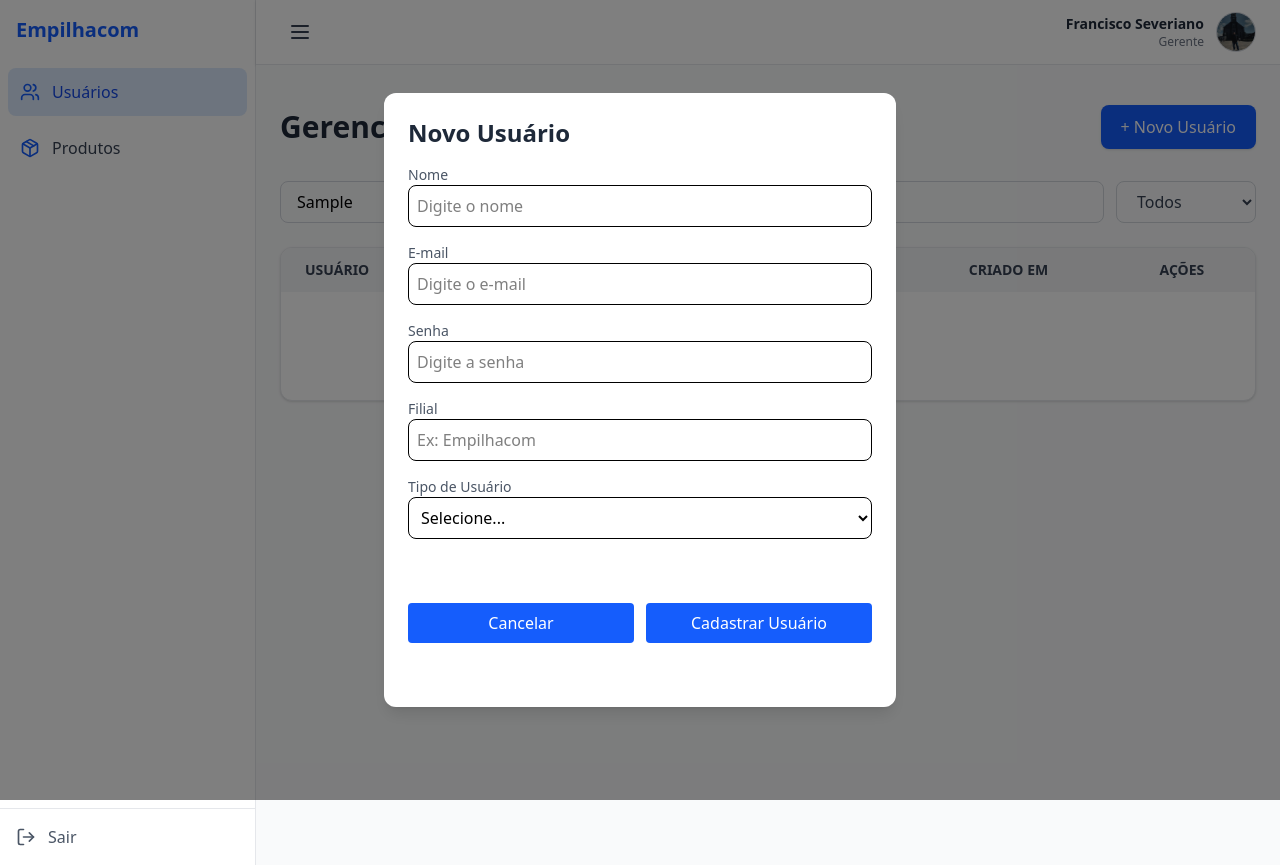
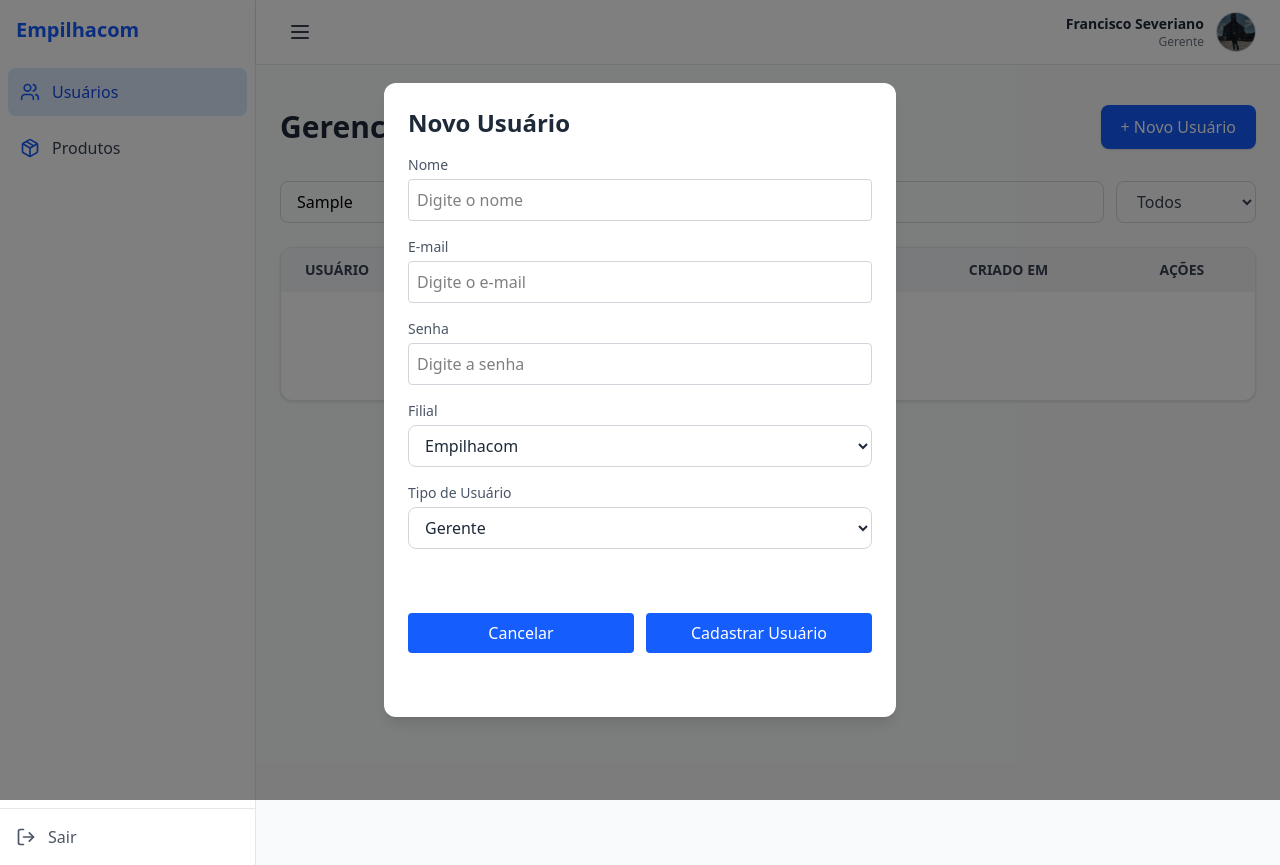
Before and after one commit to francisco328react/SISTEMA-ESTOQUE-FRONTNED, a React (Vite) app: page /dashboard/users in a window 1280 px wide. Both pictures are taken after typing "Sample" into the empty fields and a click on the button "+ Novo Usuário". Built offline with nearby package versions, Linux system fonts and the light colour scheme.

Commit message:
fix: Corrigindo bug no UserModal.tsx na parte de cadastro de usuários

```diff
--- /dev/null
+++ b/src/components/FormField/FormField.tsx
@@ -0,0 +1,16 @@
+import type { ReactNode } from "react";
+
+interface FormFieldProps {
+  label: string;
+  children: ReactNode;
+  error: string
+}
+
+export function FormField({ label, children }: FormFieldProps) {
+  return (
+    <div>
+      <label className="block text-sm text-gray-600 mb-1">{label}</label>
+      {children}
+    </div>
+  );
+}
--- a/src/components/Input/Input.tsx
+++ b/src/components/Input/Input.tsx
@@ -1,11 +1,12 @@
 interface InputProps {
-  id: string;
-  label: string;
+  id?: string;
+  label?: string;
   type?: string;
   placeholder?: string;
-  value: string;
+  value: string | undefined;
   onChange: (e: React.ChangeEvent<HTMLInputElement>) => void;
   required?: boolean;
+  name: string;
 }
 
 export const Input: React.FC<InputProps> = ({
@@ -16,6 +17,7 @@ export const Input: React.FC<InputProps> = ({
   value,
   onChange,
   required = false,
+  name,
 }) => (
   <div className="mb-4">
     <label htmlFor={id} className="block text-gray-700 mb-1">
@@ -23,9 +25,11 @@ export const Input: React.FC<InputProps> = ({
     </label>
     <input
       id={id}
+      name={name}
       type={type}
       placeholder={placeholder}
       value={value}
+      aria-required
       onChange={onChange}
       className="w-full p-2 border border-gray-300 rounded focus:outline-none focus:ring-2 focus:ring-blue-500"
       required={required}
--- a/src/components/Select/Select.tsx
+++ b/src/components/Select/Select.tsx
@@ -1,12 +1,13 @@
 interface SelectProps {
-  id: string;
-  label: string;
+  id?: string;
+  label?: string;
   value: string;
   onChange: (e: React.ChangeEvent<HTMLSelectElement>) => void;
   options: { value: string; label: string }[];
+  name: string;
 }
 
-export function Select({ id, label, value, onChange, options }: SelectProps) {
+export function Select({ id, label, value, onChange, options, name }: SelectProps) {
   return (
     <div>
       <label htmlFor={id} className="block text-sm font-medium text-gray-700 mb-1">
@@ -15,7 +16,9 @@ export function Select({ id, label, value, onChange, options }: SelectProps) {
       <select
         id={id}
         value={value}
+        name={name}
         onChange={onChange}
+        required
         className="w-full border border-gray-300 rounded-lg px-3 py-2 text-gray-800 focus:outline-none focus:ring-2 focus:ring-blue-500 focus:border-blue-500 transition"
       >
         {options.map((option) => (
--- a/src/components/UserModal/UserModal.tsx
+++ b/src/components/UserModal/UserModal.tsx
@@ -1,5 +1,8 @@
 import { useEffect, useState } from "react";
 import { Button } from "../Button/Button";
+import { FormField } from "../FormField/FormField";
+import { Input } from "../Input/Input";
+import { Select } from "../Select/Select";
 import type { User } from "../../types/User/User";
 
 interface UserModalProps {
@@ -16,41 +19,65 @@ export function UserModal({ isOpen, onClose, onSave, initialData }: UserModalPro
     email: "",
     password: "",
     branch: "",
-    role: "",
+    role: "gerente",
     image: "",
     createdAt: new Date().toISOString(),
   });
 
-  // Quando for editar, preencher os campos automaticamente
+  const [errors, setErrors] = useState<{ [key: string]: string }>({});
+
+  // Atualiza dados do formulário ao abrir o modal
   useEffect(() => {
+    if (isOpen) {
       if (initialData) {
         setFormData(initialData);
       } else {
-      // Resetar formulário se for um novo usuário
         setFormData({
           id: 0,
           name: "",
           email: "",
           password: "",
           branch: "",
-        role: "",
+          role: "gerente",
           image: "",
           createdAt: new Date().toISOString(),
         });
       }
+      setErrors({});
+    }
   }, [initialData, isOpen]);
 
+  // 🔤 Atualiza campos e limpa erros ao digitar
   const handleChange = (e: React.ChangeEvent<HTMLInputElement | HTMLSelectElement>) => {
     const { name, value } = e.target;
     setFormData((prev) => ({ ...prev, [name]: value }));
+
+    if (errors[name]) setErrors((prev) => ({ ...prev, [name]: "" }));
   };
 
+  // ✅ Validação de campos obrigatórios
+  const validateFields = () => {
+    const newErrors: { [key: string]: string } = {};
+
+    if (!formData.name.trim()) newErrors.name = "O nome é obrigatório.";
+    if (!formData.email.trim()) newErrors.email = "O e-mail é obrigatório.";
+    if (!formData.password.trim()) newErrors.password = "A senha é obrigatória.";
+    if (!formData.branch.trim()) newErrors.branch = "A filial é obrigatória.";
+    if (!formData.role.trim()) newErrors.role = "O tipo de usuário é obrigatório.";
+
+    setErrors(newErrors);
+    return Object.keys(newErrors).length === 0;
+  };
+
+  // Salvar usuário (novo ou edição)
   const handleSave = () => {
-    const userToSave = {
+    if (!validateFields()) return;
+
+    const userToSave: User = {
       ...formData,
-      image: formData.image || `https://ui-avatars.com/api/?name=${formData.name}`,
+      id: formData.id || Date.now(),
+      image: formData.image || `https://ui-avatars.com/api/?name=${encodeURIComponent(formData.name)}`,
       createdAt: formData.createdAt || new Date().toISOString(),
-      id: formData.id || Date.now(),
     };
 
     onSave(userToSave);
@@ -62,88 +89,73 @@ export function UserModal({ isOpen, onClose, onSave, initialData }: UserModalPro
   return (
     <div className="fixed inset-0 bg-black/50 flex justify-center items-center z-50">
       <div className="bg-white rounded-xl shadow-lg p-6 w-full max-w-lg relative">
-
-        {/* Título dinâmico */}
         <h2 className="text-2xl font-semibold text-gray-800 mb-4">
           {initialData ? "Editar Usuário" : "Novo Usuário"}
         </h2>
 
-        {/* Formulário */}
         <div className="space-y-4">
-          <div>
-            <label className="block text-sm text-gray-600">Nome</label>
-            <input
+          <FormField label="Nome" error={errors.name}>
+            <Input
               type="text"
               name="name"
               value={formData.name}
               onChange={handleChange}
-              className="w-full p-2 border rounded-lg focus:ring-2 focus:ring-blue-500"
               placeholder="Digite o nome"
             />
-          </div>
+          </FormField>
 
-          <div>
-            <label className="block text-sm text-gray-600">E-mail</label>
-            <input
+          <FormField label="E-mail" error={errors.email}>
+            <Input
               type="email"
               name="email"
               value={formData.email}
               onChange={handleChange}
-              className="w-full p-2 border rounded-lg focus:ring-2 focus:ring-blue-500"
               placeholder="Digite o e-mail"
             />
-          </div>
+          </FormField>
 
-          <div>
-            <label className="block text-sm text-gray-600">Senha</label>
-            <input
+          <FormField label="Senha" error={errors.password}>
+            <Input
               type="password"
               name="password"
               value={formData.password}
               onChange={handleChange}
-              className="w-full p-2 border rounded-lg focus:ring-2 focus:ring-blue-500"
               placeholder="Digite a senha"
             />
-          </div>
+          </FormField>
 
-          <div>
-            <label className="block text-sm text-gray-600">Filial</label>
-            <input
-              type="text"
+          <FormField label="Filial" error={errors.branch}>
+            <Select
               name="branch"
               value={formData.branch}
               onChange={handleChange}
-              className="w-full p-2 border rounded-lg focus:ring-2 focus:ring-blue-500"
-              placeholder="Ex: Empilhacom"
+              options={[
+                { label: "Empilhacom", value: "Empilhacom" },
+                { label: "Empilhatec", value: "Empilhatec" },
+              ]}
             />
-          </div>
+          </FormField>
 
-          <div>
-            <label className="block text-sm text-gray-600">Tipo de Usuário</label>
-            <select
+          <FormField label="Tipo de Usuário" error={errors.role}>
+            <Select
               name="role"
               value={formData.role}
               onChange={handleChange}
-              className="w-full p-2 border rounded-lg focus:ring-2 focus:ring-blue-500"
-            >
-              <option value="">Selecione...</option>
-              <option value="gerente">Gerente</option>
-              <option value="estoquista">Estoquista</option>
-            </select>
-          </div>
+              options={[
+                { label: "Gerente", value: "gerente" },
+                { label: "Estoquista", value: "estoquista" },
+              ]}
+            />
+          </FormField>
         </div>
 
-        {/* Botões */}
         <div className="flex justify-end gap-3 mt-6">
-          {/* <Button variant="secondary" onClick={onClose}>
-            Cancelar
-          </Button>
-          <Button variant="primary" onClick={handleSave}>
-            {initialData ? "Salvar Alterações" : "Cadastrar Usuário"}
-          </Button> */}
           <Button text="Cancelar" variant="secondary" onClick={onClose} />
-          <Button text={initialData ? "Salvar Alterações" : "Cadastrar Usuário"} variant="primary" onClick={handleSave} />
-
+          <Button
+            text={initialData ? "Salvar Alterações" : "Cadastrar Usuário"}
+            variant="primary"
+            onClick={handleSave}
+          />
         </div>
       </div>
     </div>
--- a/src/pages/Dashboard/Users.tsx
+++ b/src/pages/Dashboard/Users.tsx
@@ -6,28 +6,7 @@ import { Button } from "../../components/Button/Button";
 import type { User } from "../../types/User/User";
 
 export function Users() {
-  const [users, setUsers] = useState<User[]>([
-    {
-      id: 1,
-      name: "Carlos Souza",
-      email: "carlos@email.com",
-      password: "123456",
-      branch: "Empilhacom",
-      role: "gerente",
-      image: "https://ui-avatars.com/api/?name=Carlos+Souza",
-      createdAt: "2025-10-15T10:30:00",
-    },
-    {
-      id: 2,
-      name: "Ana Lima",
-      email: "ana@email.com",
-      password: "654321",
-      branch: "Empilhacom",
-      role: "estoquista",
-      image: "https://ui-avatars.com/api/?name=Ana+Lima",
-      createdAt: "2025-10-16T09:15:00",
-    },
-  ]);
+  const [users, setUsers] = useState<User[]>([]);
 
   const [search, setSearch] = useState("");
   const [filter, setFilter] = useState<"todos" | "gerente" | "estoquista">("todos");
@@ -43,7 +22,7 @@ export function Users() {
 
   // --- Adicionar novo usuário ---
   const handleAddUser = (newUser: User) => {
-    setUsers((prev) => [...prev, { ...newUser, id: Date.now() }]);
+    setUsers((prev) => [...prev, newUser ]);
   };
 
   // --- Editar usuário existente ---
@@ -159,9 +138,14 @@ export function Users() {
       <UserModal
         isOpen={isModalOpen}
         onClose={closeModal}
-        onSave={(user) =>
-          editingUser ? handleEditUser(user) : handleAddUser(user)
-        }
+        onSave={(user) => {
+          if (editingUser) {
+            handleEditUser(user);
+          } else {
+            handleAddUser(user);
+          }
+          closeModal(); // garante que o modal sempre feche após salvar
+        }}
         initialData={editingUser || undefined}
       />
     </div>
--- a/src/types/User/User.ts
+++ b/src/types/User/User.ts
@@ -1,8 +1,8 @@
 export interface User {
   id: number;
   name: string;
-  email?: string;
-  password?: string;
+  email: string;
+  password: string;
   branch: string;
   role: string;
   image: string;
```
Lines whose indentation alone changed are shown as unchanged.
